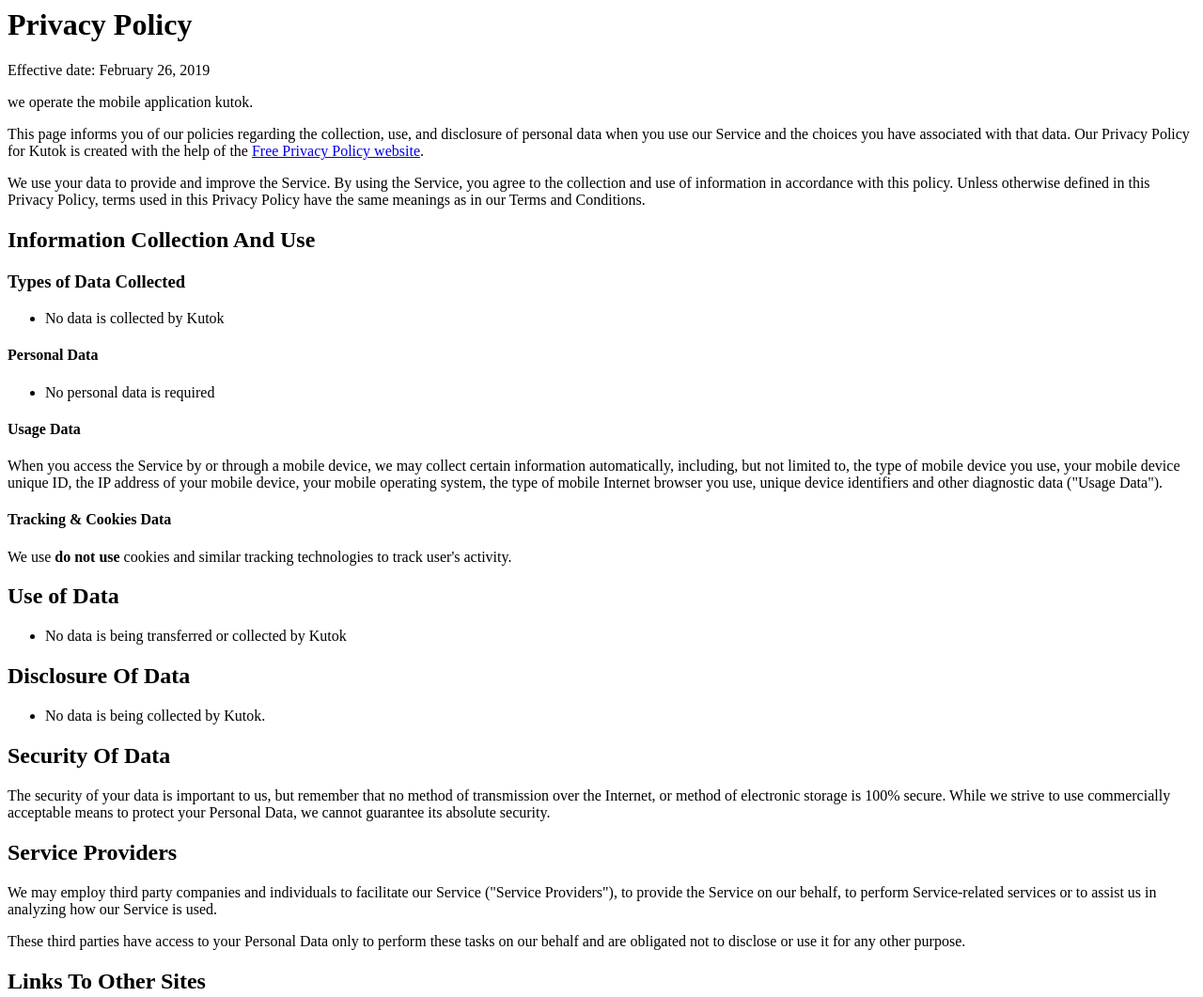
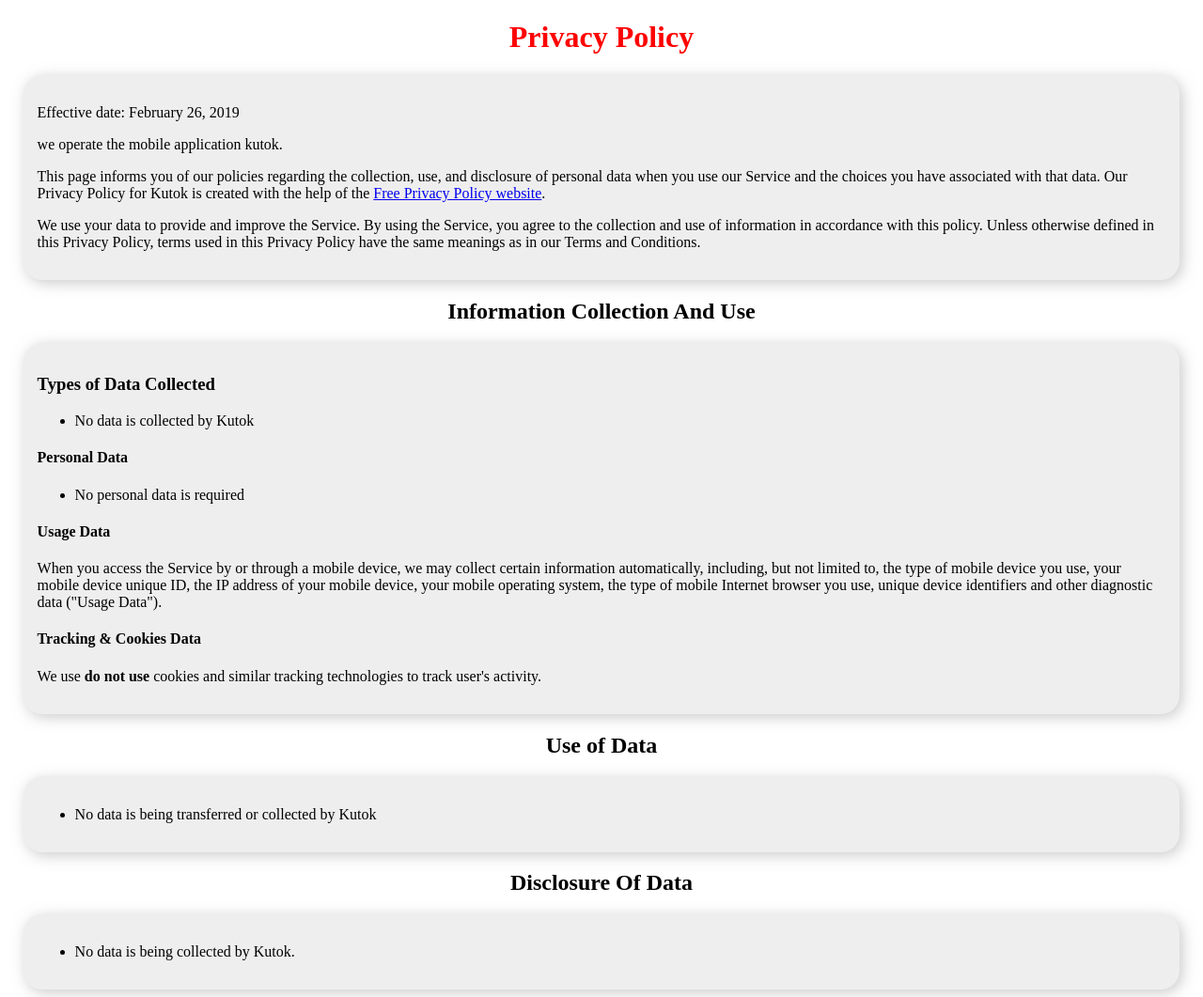
Before and after one commit to Lukas-r8/kutok, a plain HTML site: page index.html in a window 1280 px wide. Shown: the top 1061 px of the page at 94% size. Drawn offline with Linux system fonts and the light colour scheme.

Commit message:
updated css and html file

```diff
--- a/index.html
+++ b/index.html
@@ -1,75 +1,87 @@
+<!DOCTYPE html>
+<html lang="en" dir="ltr">
+  <head>
+    <meta charset="utf-8">
+    <title>Kutok privacy policies</title>
+    <link rel="stylesheet" href="./style.css">
+  </head>
+  <body>
     <h1>Privacy Policy</h1>
-
-
+    <div class="">
       <p>Effective date: February 26, 2019</p>
-
 
       <p>we operate the  mobile application kutok.</p>
 
       <p>This page informs you of our policies regarding the collection, use, and disclosure of personal data when you use our Service and the choices you have associated with that data. Our Privacy Policy  for Kutok is created with the help of the <a href="https://www.freeprivacypolicy.com/">Free Privacy Policy website</a>.</p>
 
       <p>We use your data to provide and improve the Service. By using the Service, you agree to the collection and use of information in accordance with this policy. Unless otherwise defined in this Privacy Policy, terms used in this Privacy Policy have the same meanings as in our Terms and Conditions.</p>
-
+    </div>
 
     <h2>Information Collection And Use</h2>
-
+    <div class="">
       <h3>Types of Data Collected</h3>
-
       <ul>
       <li>No data is collected by Kutok</li>
       </ul>
-
       <h4>Personal Data</h4>
-
       <ul>
       <li>No personal data is required</li>
       </ul>
-
       <h4>Usage Data</h4>
-
       <p>When you access the Service by or through a mobile device, we may collect certain information automatically, including, but not limited to, the type of mobile device you use, your mobile device unique ID, the IP address of your mobile device, your mobile operating system, the type of mobile Internet browser you use, unique device identifiers and other diagnostic data ("Usage Data").</p>
-
       <h4>Tracking & Cookies Data</h4>
       <p>We use <strong>do not use</strong> cookies and similar tracking technologies to track user's activity.</p>
+    </div>
 
     <h2>Use of Data</h2>
-
+    <div class="">
       <ul>
           <li>No data is being transferred or collected by Kutok</li>
       </ul>
+    </div>
 
     <h2>Disclosure Of Data</h2>
-
+    <div class="">
       <ul>
         <li>No data is being collected by Kutok.</li>
       </ul>
+    </div>
 
     <h2>Security Of Data</h2>
+    <div class="">
       <p>The security of your data is important to us, but remember that no method of transmission over the Internet, or method of electronic storage is 100% secure. While we strive to use commercially acceptable means to protect your Personal Data, we cannot guarantee its absolute security.</p>
+    </div>
 
     <h2>Service Providers</h2>
+    <div class="">
       <p>We may employ third party companies and individuals to facilitate our Service ("Service Providers"), to provide the Service on our behalf, to perform Service-related services or to assist us in analyzing how our Service is used.</p>
       <p>These third parties have access to your Personal Data only to perform these tasks on our behalf and are obligated not to disclose or use it for any other purpose.</p>
-
-
+    </div>
 
     <h2>Links To Other Sites</h2>
+    <div class="">
       <p>Our Service may contain links to other sites that are not operated by us. If you click on a third party link, you will be directed to that third party's site. We strongly advise you to review the Privacy Policy of every site you visit.</p>
       <p>We have no control over and assume no responsibility for the content, privacy policies or practices of any third party sites or services.</p>
-
+    </div>
 
     <h2>Children's Privacy</h2>
+    <div class="">
       <p>Our Service does not contain children sensitive content.</p>
-
+    </div>
 
     <h2>Changes To This Privacy Policy</h2>
+    <div class="">
       <p>We may update our Privacy Policy from time to time. We will notify you of any changes by posting the new Privacy Policy on this page.</p>
       <p>We will let you know via email and/or a prominent notice on our Service, prior to the change becoming effective and update the "effective date" at the top of this Privacy Policy.</p>
       <p>You are advised to review this Privacy Policy periodically for any changes. Changes to this Privacy Policy are effective when they are posted on this page.</p>
-
+    </div>
 
     <h2>Contact Us</h2>
+    <div class="">
       <p>If you have any questions about this Privacy Policy, please contact us:</p>
       <ul>
               <li>By email: kutok.draw@gmail.com</li>
       </ul>
+    </div>
+  </body>
+</html>
--- /dev/null
+++ b/style.css
@@ -0,0 +1,19 @@
+div{
+  background: #eee;
+  margin: 10px auto;
+  width: 95%;
+  border-radius: 20px;
+  padding: 15px;
+  box-shadow: 3px 3px 15px 0px rgba(150,150,150, 0.5);
+}
+
+h1 {
+  color: red;
+  text-align: center;
+}
+li{
+  margin: auto 0px;
+}
+h2{
+  text-align: center;
+}
```
Lines whose indentation alone changed are shown as unchanged.
